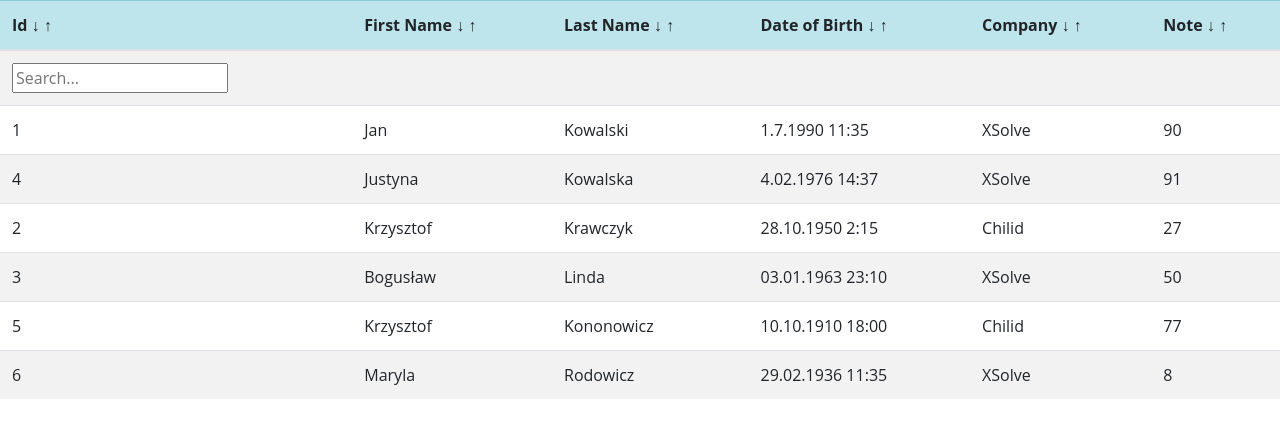
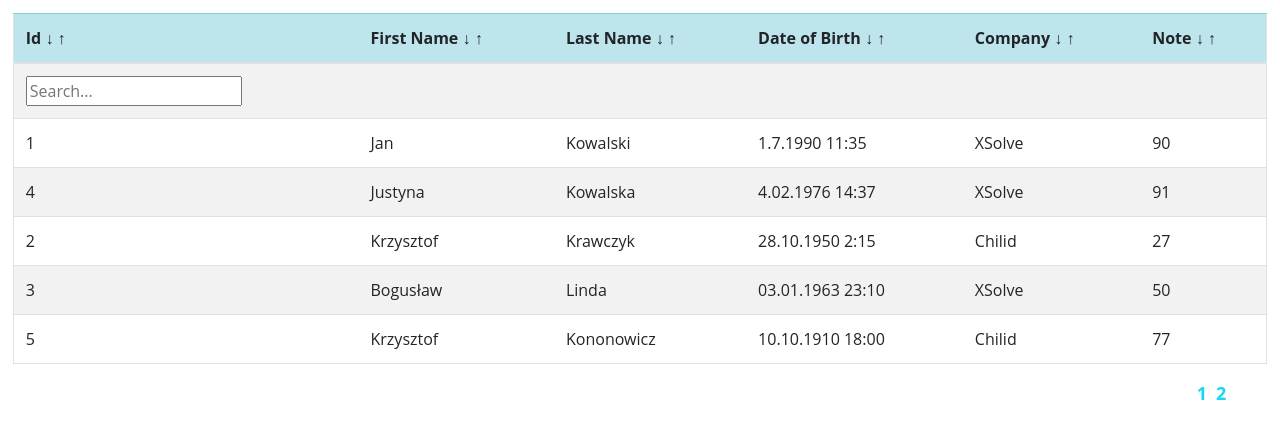
Before and after one commit to b-e-a-t-a/Employees-Table-App, a React app: page / in a window 1280 px wide. Built offline with nearby package versions, Linux system fonts and the light colour scheme.

Commit message:
Add pagination

```diff
--- a/src/index.css
+++ b/src/index.css
@@ -2,9 +2,25 @@
 	font-family: 'Open Sans', sans-serif;
 }
 body {
-	margin: 0;
+	margin: 0.8em;
 	padding: 0;
 }
 th {
 	cursor: pointer;
 }
+.pageNumber {
+	cursor: pointer;
+	color: #14d7f3;
+	font-size: 18px;
+	margin-right: 0.5em;
+	font-weight: bold;
+}
+#pageNumbers {
+	list-style: none;
+	text-align: right;
+	margin-right: 2em;
+}
+.table {
+	border: solid 1px;
+	border-color: rgb(222, 226, 230);
+}
--- a/src/index.js
+++ b/src/index.js
@@ -42,9 +42,12 @@ class EmployeeTable extends React.Component {
 			employees: employees,
 			filterText: '',
 			isSortedAsc: false,
+			currentPage: 1,
+			rowsPerPage: 5
 		};
 		this.compareBy.bind(this);
 		this.sortBy.bind(this);
+		this.handleClick = this.handleClick.bind(this);
 	}
 
 	handleUserInput(filterText) {
@@ -74,6 +77,12 @@ class EmployeeTable extends React.Component {
 			isSortedAsc: !this.state.isSortedAsc
 		});
 	}
+	handleClick(event) {
+		this.setState({
+			currentPage: Number(event.target.id)
+		});
+	}
+
 
 	render() {
 		const filterText = this.state.filterText;
@@ -83,6 +92,29 @@ class EmployeeTable extends React.Component {
 				return;
 			}
 			return <EmployeeRow key={rowData.id} {...rowData} />
+		});
+
+		const {currentPage, rowsPerPage} = this.state;
+		const indexOfLastRow = currentPage * rowsPerPage;
+		const indexOfFirstRow = indexOfLastRow - rowsPerPage;
+		const pageRows = rows.slice(indexOfFirstRow, indexOfLastRow);
+
+		const pageNumbers = [];
+
+		for (let i = 1; i <= Math.ceil(rows.length / rowsPerPage); i++) {
+ 			pageNumbers.push(i);
+ 		}
+
+		const shownPageNumbers = pageNumbers.map(number => {
+			return (
+				<span
+					className="pageNumber"
+					key={number}
+					id={number}
+					onClick={this.handleClick}
+				>{number}
+				</span>
+			);
 		});
 
 		return (
@@ -112,9 +144,12 @@ class EmployeeTable extends React.Component {
 							<td>
 							</td>
 						</tr>
-						{rows}
+						{pageRows}
 					</tbody>
 				</table>
+				<div id="pageNumbers">
+					{shownPageNumbers}
+				</div>
 			</div>
 		);
 	}
```
Also changed, not shown: README.md.
